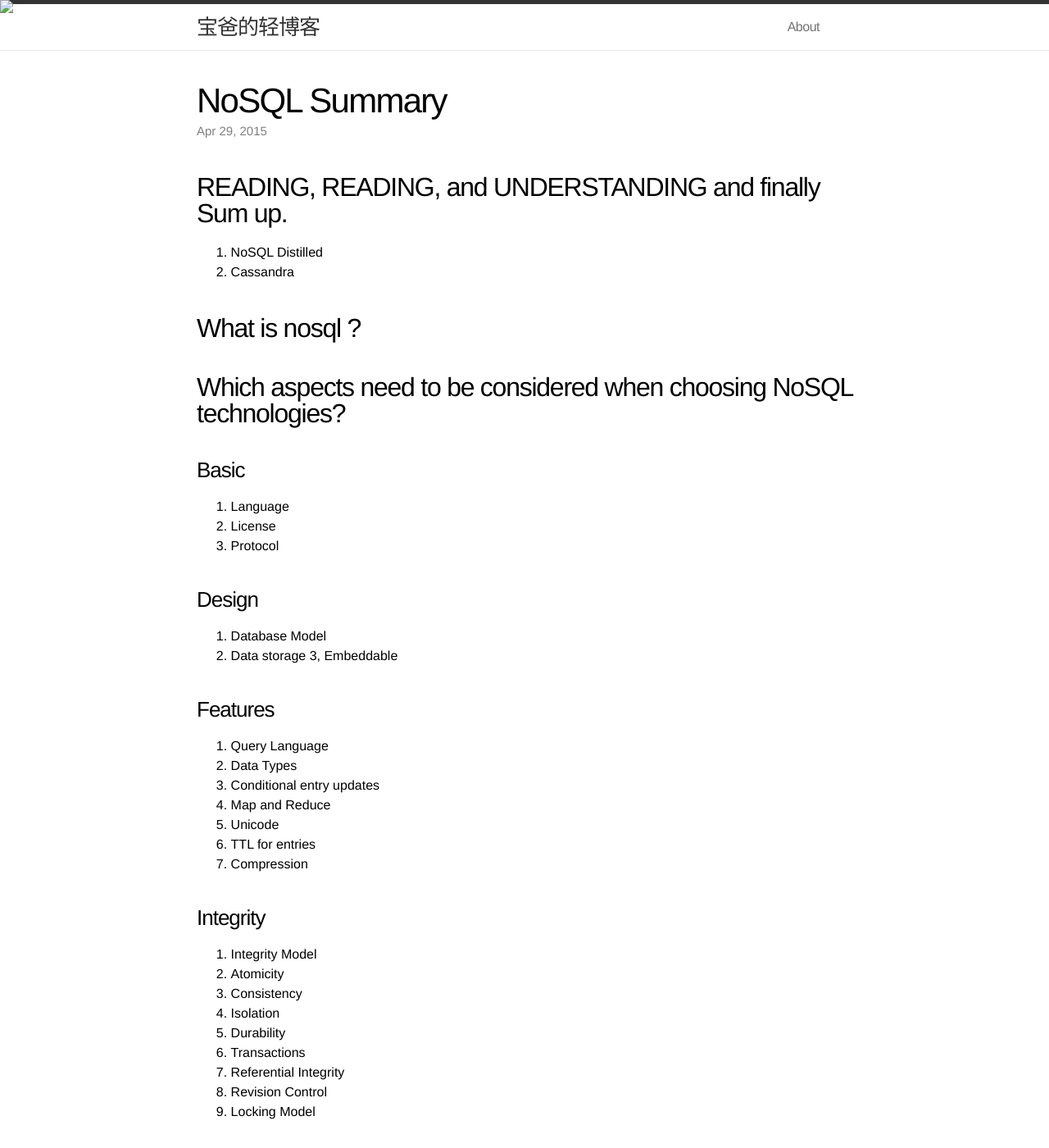
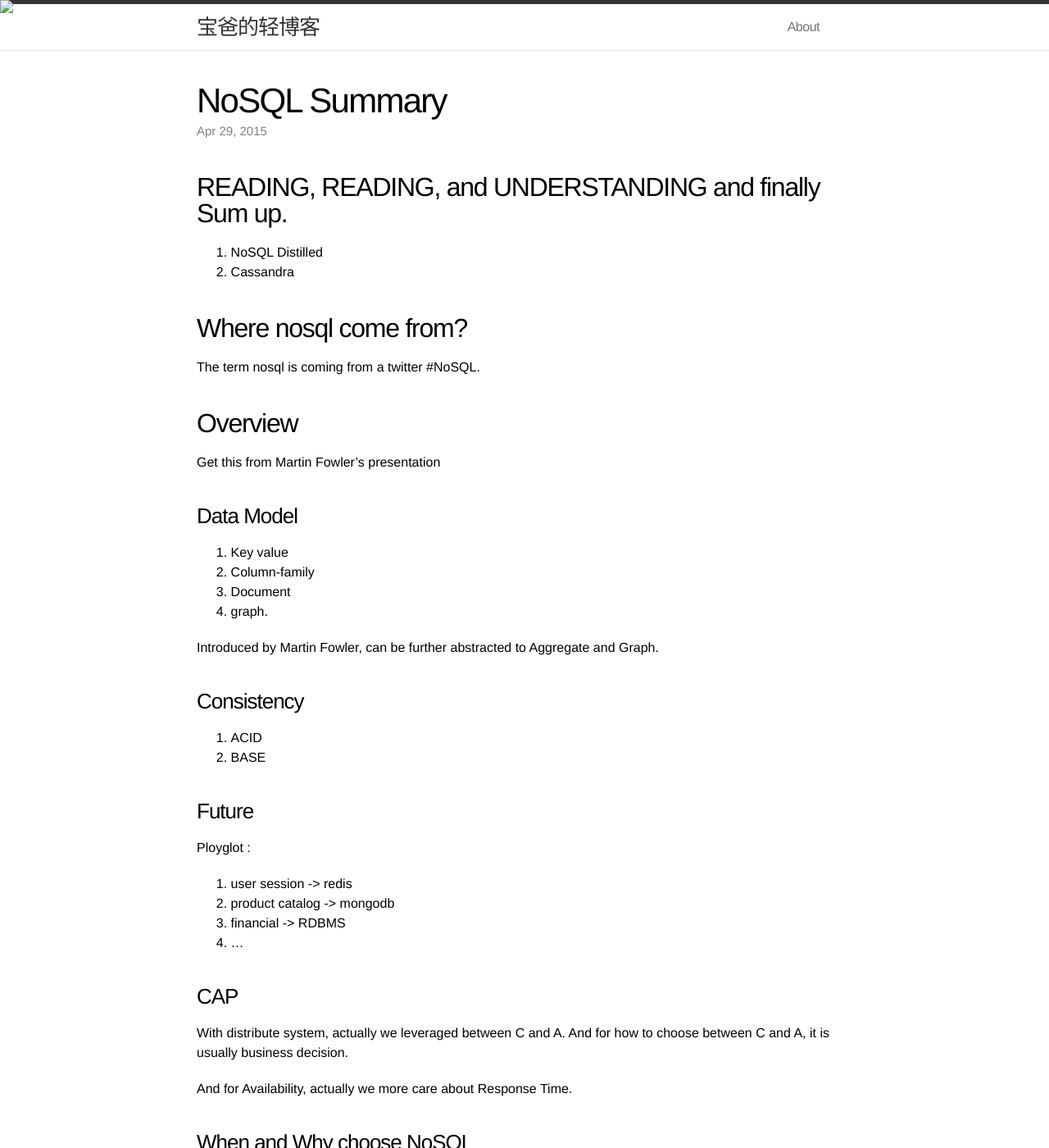
Before and after one commit to yubo-yue/yubo-yue.github.io, a Jekyll site: the page built from _posts/2015-04-29-NoSQL-Distilled-Memo.markdown, in a window 1280 px wide and 1400 px high. Shown: the whole window at 82% size. Built offline with Jekyll 4.4.1, drawn with Linux system fonts in a browser that asks for light colours; some of the changed text lies outside the part shown.

Commit message:
update blog

```diff
--- a/_posts/2015-04-29-NoSQL-Distilled-Memo.markdown
+++ b/_posts/2015-04-29-NoSQL-Distilled-Memo.markdown
@@ -11,7 +11,43 @@ categories: NoSQL
 2. Cassandra
 
 
-## What is nosql ?
+## Where nosql come from?
+The term nosql is coming from a twitter #NoSQL.
+
+## Overview
+
+Get this from Martin Fowler's presentation
+
+### Data Model
+1. Key value
+2. Column-family
+3. Document
+4. graph.
+
+Introduced by Martin Fowler, can be further abstracted to Aggregate and Graph.
+
+### Consistency
+
+1. ACID
+2. BASE
+
+### Future
+
+Ployglot :
+1. user session -> redis
+2. product catalog -> mongodb
+3. financial -> RDBMS
+4. ...
+
+### CAP
+With distribute system, actually we leveraged between C and A. And for how to choose between C and A, it is usually business decision.
+
+And for Availability, actually we more care about Response Time.
+
+### When and Why choose NoSQL
+1. Easier development
+2. Big volume of data.
+
 
 ## Which aspects need to be considered when choosing NoSQL technologies?
 
```
Also changed, not shown: _posts/2015-11-24-DistributedSystem.md (added, +10 -0 lines), _posts/2015-11-26-AWSArch.md (added, +9 -0 lines), _posts/2015-12-04-algorithm.md (added, +14 -0 lines).
